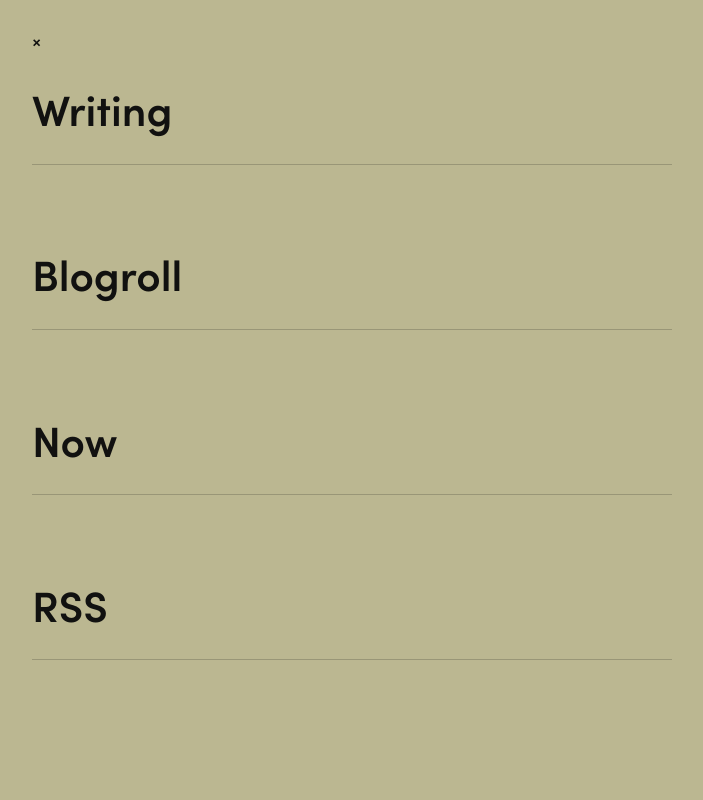
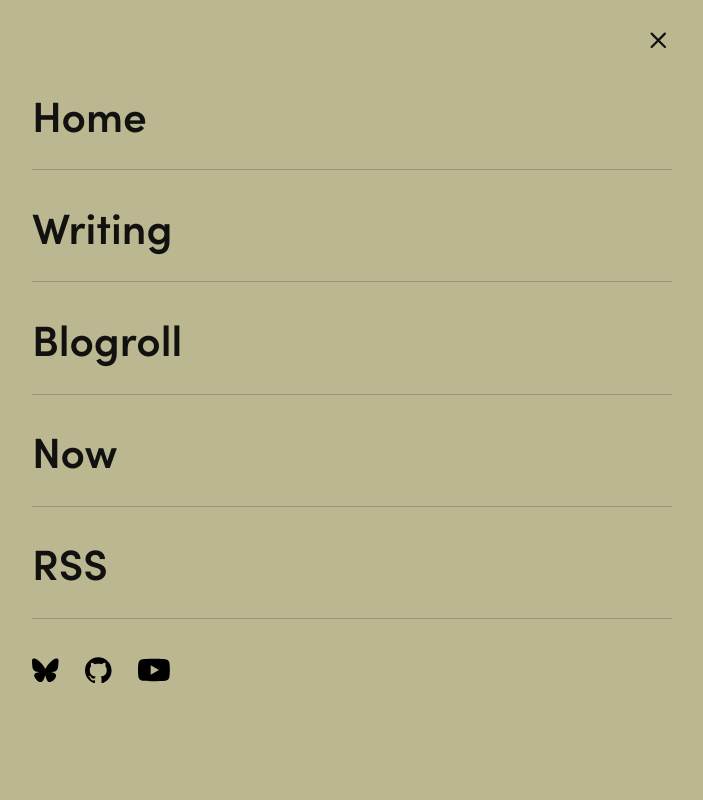
Before and after one commit to jonathanyeong/personal-website, an Astro site: page / in a window 1280 px wide. Both pictures are taken after a click on the icon 946 px from the left and 39 px from the top of the page. Shown: the top 800 px of the page, without its empty margins (288-991 px from the left). Built offline with nearby package versions, Linux system fonts and the light colour scheme; Astro itself is replaced by a stand-in of ours.

Commit message:
Finish first pass at overlay menu

```diff
--- a/src/components/Header.astro
+++ b/src/components/Header.astro
@@ -1,5 +1,4 @@
 ---
-import HeaderLink from './HeaderLink.astro';
 import { Icon } from 'astro-icon/components';
 ---
 
--- a/src/components/HeaderLink.astro
+++ /dev/null
@@ -1,31 +0,0 @@
----
-import type { HTMLAttributes } from 'astro/types';
-
-type Props = HTMLAttributes<'a'>;
-
-const { href, class: className, ...props } = Astro.props;
-
-const { pathname } = Astro.url;
-const isActive = href === pathname || href === pathname.replace(/\/$/, '');
----
-
-<a href={href} class:list={[className, "dark:text-slate-200 text-slate-700 before:bg-teal-600 before:dark:bg-teal-300 before:rounded-lg hover:before:opacity-100 relative font-semibold", { active: isActive }]} {...props}>
-	<slot />
-</a>
-
-<style>
-    a:before {
-        content: '';
-        background: ;
-        width: 100%;
-        height: 2px;
-        position: absolute;
-        bottom: -4px;
-        opacity: 0;
-        transition: opacity 0.1s ease-in-out;
-    }
-
-    .active:before {
-      opacity: 1;
-    }
-</style>
--- a/src/components/Menu.astro
+++ b/src/components/Menu.astro
@@ -1,3 +1,7 @@
+---
+import { Icon } from 'astro-icon/components';
+---
+
 <script>
   const closeNav = () => {
     const nav = document.getElementById("myNav");
@@ -11,14 +15,22 @@
 </script>
 
 <div id="myNav" class="overlay">
-  <div class="container">
-    <span id="closeNav">&times;</a>
-      <div class="overlay-content">
-        <a href="#">Writing</a>
-        <a href="#">Blogroll</a>
-        <a href="#">Now</a>
-        <a href="#">RSS</a>
-      </div>
+  <div class="container flow">
+    <div class="close-row">
+      <span id="closeNav"><Icon name="close" /></span>
+    </div>
+    <ul class="menu-items">
+      <li><a href="/">Home</a></li>
+      <li><a href="/writing">Writing</a></li>
+      <li><a href="/blogroll">Blogroll</a></li>
+      <li><a href="/now">Now</a></li>
+      <li><a href="/rss.xml/">RSS</a></li>
+    </ul>
+    <div class="social-items">
+      <a href="https://bsky.app/profile/jonathanyeong.com" rel="noopener noreferrer" target="_blank" aria-label="Bluesky icon"><Icon name="bluesky" /></a>
+      <a href="https://github.com/jonathanyeong" rel="noopener noreferrer" target="_blank" aria-label="Github icon"><Icon name="github" /></a>
+      <a href="https://www.youtube.com/@JonathanYeong" rel="noopener noreferrer" target="_blank" aria-label="Youtube icon"><Icon name="youtube" /></a>
+    </div>
   </div>
 </div>
 
@@ -39,19 +51,64 @@
     z-index: 100;
   }
 
-  .overlay-content {
-    display: flex;
-    flex-direction: column;
-    gap: var(--space-xl);
-    justify-content: space-between;
+  .menu-items {
+    list-style: none;
+    padding: 0;
+    margin: 0;
+    flex-grow: 1;
   }
 
-  a {
-    text-decoration: none;
-    font-size: var(--font-step-4);
-    color: var(--color-text);
+  .menu-items li {
     padding-top: var(--space-m);
     padding-bottom: var(--space-m);
     border-bottom: 1px solid var(--color-text-opacity);
   }
+
+  .menu-items a {
+    text-decoration: none;
+    font-size: var(--font-step-4);
+    color: var(--color-dark-text);
+  }
+
+  span {
+    cursor: pointer;
+  }
+
+  [data-icon] {
+    width: var(--space-m);
+    height: var(--space-m);
+  }
+
+  .close-row {
+    text-align: right;
+  }
+
+  .social-items {
+    --flow-space: var(--space-l);
+
+    align-items: center;
+    display: flex;
+    flex-direction: row;
+    gap: var(--space-m);
+  }
+
+  .social-items a {
+    color: var(--color-text);
+    opacity: 1;
+  }
+
+  .social-items [data-icon] {
+    width: var(--space-m);
+    height: var(--space-m);
+  }
+
+  .social-items [data-icon="youtube"] {
+    width: calc(var(--space-m) * 1.2);
+    height: calc(var(--space-m) * 1.2);
+  }
+
+  .social-items a:hover {
+    opacity: 0.7;
+  }
+
 </style>
```
Also changed, not shown: src/icons/close.svg (added).
